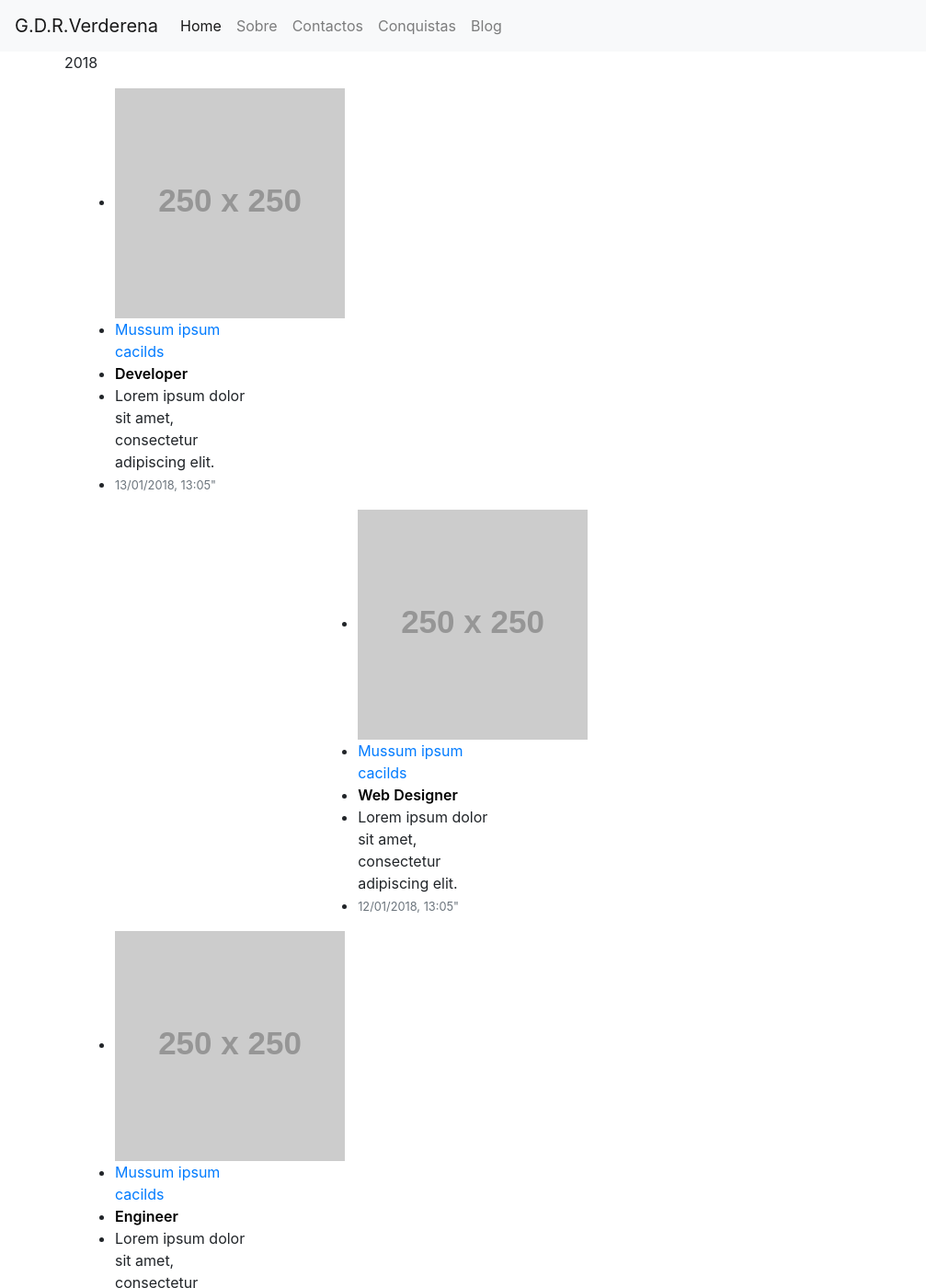
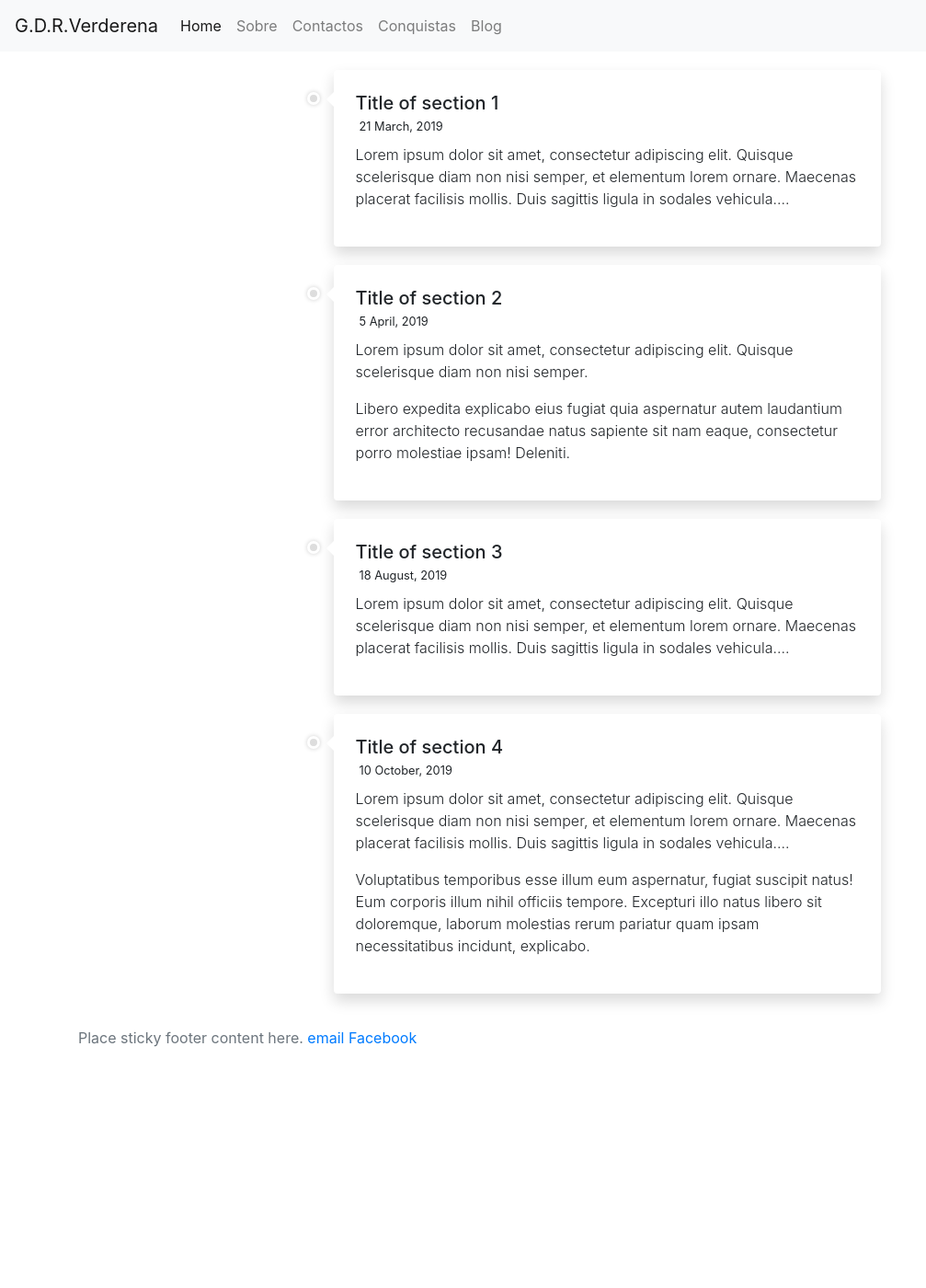
Before and after one commit to GDR-Verderena/gdr-verderena.github.io, a Jekyll site: the page built from achievements/index.html, in a window 1280 px wide and 1400 px high. Shown: the whole window at 92% size, without its empty margins (0-1007 px from the left). Built offline with Jekyll 4.4.1, drawn with Linux system fonts in a browser that asks for light colours; some of the changed text lies outside the part shown.

Commit message:
Update index.html

```diff
--- a/achievements/index.html
+++ b/achievements/index.html
@@ -3,156 +3,49 @@ layout: default
 title: Conquistas
 ---
 
+<div class="row">
+    <div class="col-lg-7 mx-auto">
 
-<div class="container-fluid">
-	<div class="row">
-	    <div id="timeline">
-			<div class="row timeline-movement timeline-movement-top">
-				<div class="timeline-badge timeline-future-movement">
-						<p>2018</p>
-				</div>
-			</div>
-			<div class="row timeline-movement">
-				<div class="timeline-badge center-left">
+        <!-- Timeline -->
+        <ul class="timeline">
+            <li class="timeline-item bg-white rounded ml-3 p-4 shadow">
+                <div class="timeline-arrow"></div>
+                <h2 class="h5 mb-0">Title of section 1</h2><span class="small text-gray"><i
+                        class="fa fa-clock-o mr-1"></i>21 March, 2019</span>
+                <p class="text-small mt-2 font-weight-light">Lorem ipsum dolor sit amet, consectetur adipiscing elit.
+                    Quisque scelerisque diam non nisi semper, et elementum lorem ornare. Maecenas placerat facilisis
+                    mollis. Duis sagittis ligula in sodales vehicula....</p>
+            </li>
+            <li class="timeline-item bg-white rounded ml-3 p-4 shadow">
+                <div class="timeline-arrow"></div>
+                <h2 class="h5 mb-0">Title of section 2</h2><span class="small text-gray"><i
+                        class="fa fa-clock-o mr-1"></i>5 April, 2019</span>
+                <p class="text-small mt-2 font-weight-light">Lorem ipsum dolor sit amet, consectetur adipiscing elit.
+                    Quisque scelerisque diam non nisi semper.</p>
+                <p class="text-small mt-2 font-weight-light">Libero expedita explicabo eius fugiat quia aspernatur autem
+                    laudantium error architecto recusandae natus sapiente sit nam eaque, consectetur porro molestiae
+                    ipsam! Deleniti.</p>
+            </li>
+            <li class="timeline-item bg-white rounded ml-3 p-4 shadow">
+                <div class="timeline-arrow"></div>
+                <h2 class="h5 mb-0">Title of section 3</h2><span class="small text-gray"><i
+                        class="fa fa-clock-o mr-1"></i>18 August, 2019</span>
+                <p class="text-small mt-2 font-weight-light">Lorem ipsum dolor sit amet, consectetur adipiscing elit.
+                    Quisque scelerisque diam non nisi semper, et elementum lorem ornare. Maecenas placerat facilisis
+                    mollis. Duis sagittis ligula in sodales vehicula....</p>
+            </li>
+            <li class="timeline-item bg-white rounded ml-3 p-4 shadow">
+                <div class="timeline-arrow"></div>
+                <h2 class="h5 mb-0">Title of section 4</h2><span class="small text-gray"><i
+                        class="fa fa-clock-o mr-1"></i>10 October, 2019</span>
+                <p class="text-small mt-2 font-weight-light">Lorem ipsum dolor sit amet, consectetur adipiscing elit.
+                    Quisque scelerisque diam non nisi semper, et elementum lorem ornare. Maecenas placerat facilisis
+                    mollis. Duis sagittis ligula in sodales vehicula....</p>
+                <p class="text-small mt-2 font-weight-light">Voluptatibus temporibus esse illum eum aspernatur, fugiat
+                    suscipit natus! Eum corporis illum nihil officiis tempore. Excepturi illo natus libero sit
+                    doloremque, laborum molestias rerum pariatur quam ipsam necessitatibus incidunt, explicabo.</p>
+            </li>
+        </ul><!-- End -->
 
-				</div>
-				<div class="col-sm-6  timeline-item">
-					<div class="row">
-						<div class="col-sm-11">
-							<div class="timeline-panel credits  anim animate fadeInLeft">
-								<ul class="timeline-panel-ul">
-									<div class="lefting-wrap">
-										<li class="img-wraping"><a href="#"><img src="https://via.placeholder.com/250" class="img-responsive" alt="user-image" /></a></li>
-									</div>
-									<div class="righting-wrap">
-										<li><a href="#" class="importo">Mussum ipsum cacilds</a></li>
-										<li><span class="causale" style="color:#000; font-weight: 600;">Developer </span> </li>
-										<li><span class="causale">Lorem ipsum dolor sit amet, consectetur adipiscing elit. </span> </li>
-										<li><p><small class="text-muted"><i class="glyphicon glyphicon-time"></i> 13/01/2018, 13:05"</small></p> </li>
-									</div>
-									<div class="clear"></div>
-								</ul>
-							</div>
-
-						</div>
-					</div>
-				</div>
-			</div>
-
-			<div class="row timeline-movement">
-				<div class="timeline-badge center-right">
-
-				</div>
-				<div class="offset-sm-6 col-sm-6  timeline-item">
-					<div class="row">
-						<div class="offset-sm-1 col-sm-11">
-							<div class="timeline-panel debits  anim animate  fadeInRight">
-								<ul class="timeline-panel-ul">
-									<div class="lefting-wrap">
-										<li class="img-wraping"><a href="#"><img src="https://via.placeholder.com/250" class="img-responsive" alt="user-image" /></a></li>
-									</div>
-									<div class="righting-wrap">
-										<li><a href="#" class="importo">Mussum ipsum cacilds</a></li>
-										<li><span class="causale" style="color:#000; font-weight: 600;">Web Designer </span> </li>
-										<li><span class="causale">Lorem ipsum dolor sit amet, consectetur adipiscing elit. </span> </li>
-										<li><p><small class="text-muted"><i class="glyphicon glyphicon-time"></i> 12/01/2018, 13:05"</small></p> </li>
-									</div>
-									<div class="clear"></div>
-								</ul>
-							</div>
-
-						</div>
-					</div>
-				</div>
-			</div>
-
-			<div class="row timeline-movement">
-				<div class="timeline-badge center-left">
-
-				</div>
-				<div class="col-sm-6  timeline-item">
-					<div class="row">
-						<div class="col-sm-11">
-							<div class="timeline-panel credits  anim animate  fadeInLeft">
-								<ul class="timeline-panel-ul">
-									<div class="lefting-wrap">
-										<li class="img-wraping"><a href="#"><img src="https://via.placeholder.com/250" class="img-responsive" alt="user-image" /></a></li>
-									</div>
-									<div class="righting-wrap">
-										<li><a href="#" class="importo">Mussum ipsum cacilds</a></li>
-										<li><span class="causale" style="color:#000; font-weight: 600;">Engineer </span> </li>
-										<li><span class="causale">Lorem ipsum dolor sit amet, consectetur adipiscing elit. </span> </li>
-										<li><p><small class="text-muted"><i class="glyphicon glyphicon-time"></i> 11/01/2018, 13:05"</small></p> </li>
-									</div>
-									<div class="clear"></div>
-								</ul>
-							</div>
-
-						</div>
-					</div>
-				</div>
-			</div>
-
-			<div class="row timeline-movement timeline-movement-top">
-				<div class="timeline-badge timeline-future-movement">
-						<p>2017</p>
-				</div>
-			</div>
-
-
-			<div class="row timeline-movement">
-				<div class="timeline-badge center-right">
-
-				</div>
-				<div class="offset-sm-6 col-sm-6  timeline-item">
-					<div class="row">
-						<div class="offset-sm-1 col-sm-11">
-							<div class="timeline-panel debits  anim animate  fadeInRight">
-								<ul class="timeline-panel-ul">
-									<div class="lefting-wrap">
-										<li class="img-wraping"><a href="#"><img src="https://via.placeholder.com/250" class="img-responsive" alt="user-image" /></a></li>
-									</div>
-									<div class="righting-wrap">
-										<li><a href="#" class="importo">Mussum ipsum cacilds</a></li>
-										<li><span class="causale" style="color:#000; font-weight: 600;">Web Designer </span> </li>
-										<li><span class="causale">Lorem ipsum dolor sit amet, consectetur adipiscing elit. </span> </li>
-										<li><p><small class="text-muted"><i class="glyphicon glyphicon-time"></i> 12/01/2018, 13:05"</small></p> </li>
-									</div>
-									<div class="clear"></div>
-								</ul>
-							</div>
-
-						</div>
-					</div>
-				</div>
-			</div>
-
-
-			<div class="row timeline-movement">
-				<div class="timeline-badge center-left">
-
-				</div>
-				<div class="col-sm-6  timeline-item">
-					<div class="row">
-						<div class="col-sm-11">
-							<div class="timeline-panel credits  anim animate  fadeInLeft">
-								<ul class="timeline-panel-ul">
-									<div class="lefting-wrap">
-										<li class="img-wraping"><a href="#"><img src="https://via.placeholder.com/250" class="img-responsive" alt="user-image" /></a></li>
-									</div>
-									<div class="righting-wrap">
-										<li><a href="#" class="importo">Mussum ipsum cacilds</a></li>
-										<li><span class="causale" style="color:#000; font-weight: 600;">Engineer </span> </li>
-										<li><span class="causale">Lorem ipsum dolor sit amet, consectetur adipiscing elit. </span> </li>
-										<li><p><small class="text-muted"><i class="glyphicon glyphicon-time"></i> 11/01/2018, 13:05"</small></p> </li>
-									</div>
-									<div class="clear"></div>
-								</ul>
-							</div>
-						</div>
-					</div>
-				</div>
-			</div>
-        </div>
     </div>
 </div>
```
